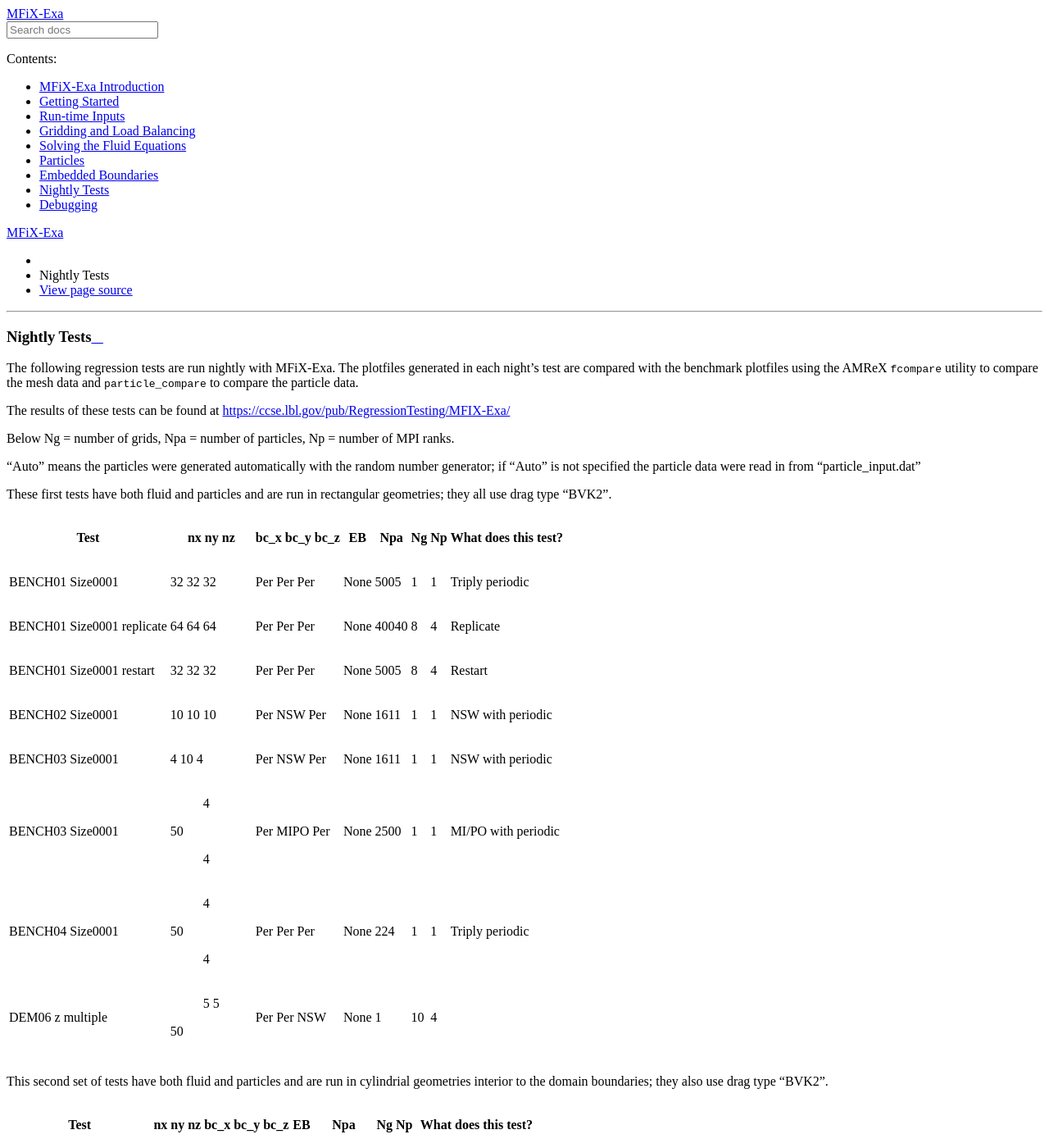
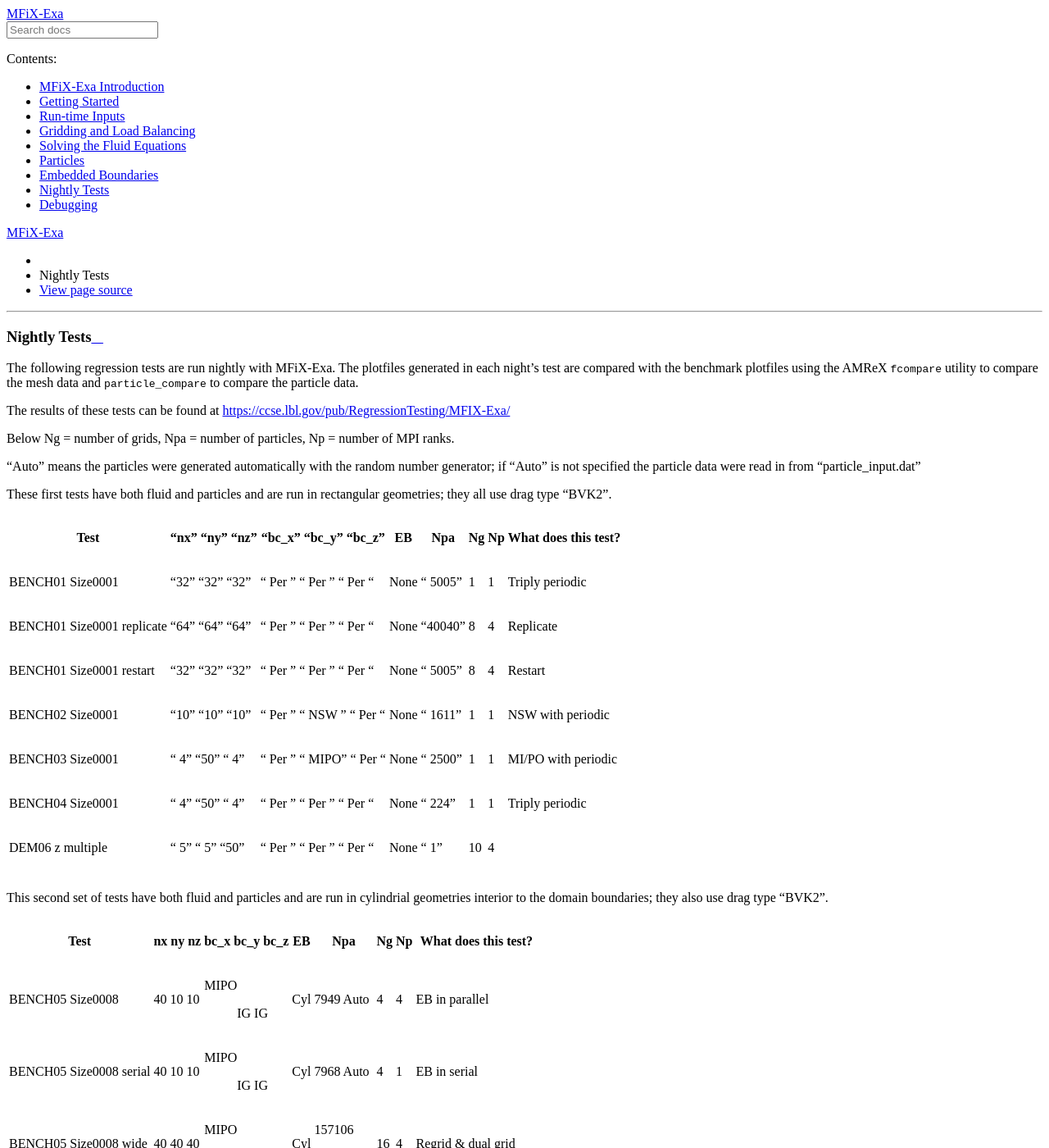
Before and after one commit to mwm126/MFIX-Exa, a Sphinx documentation site: the page built from docs/source/NightlyTests.rst, in a window 1280 px wide and 1400 px high. Shown: the whole window at 82% size. Built offline with Sphinx 7.4.7 and the Read the Docs theme 2.0.0, drawn with Linux system fonts in a browser that asks for light colours; pages that are not in the unit, such as notebooks, are missing from menus.

Commit message:
more playing with spacing in table entries

```diff
--- a/docs/source/NightlyTests.rst
+++ b/docs/source/NightlyTests.rst
@@ -17,43 +17,39 @@
 These first tests have both fluid and particles and are run in rectangular geometries;
 they all use drag type "BVK2".
 
-+-------------------+----+-------+------+--------+----+----+----------------------+
-| Test              | nx | bc_x  | EB   | Npa    | Ng | Np | What does this test? |
-|                   | ny | bc_y  |      |        |    |    |                      |
-|                   | nz | bc_z  |      |        |    |    |                      |
-+===================+====+=======+======+========+====+====+======================+
-| BENCH01           | 32 | Per   | None | 5005   | 1  | 1  | Triply periodic      |
-| Size0001          | 32 | Per   |      |        |    |    |                      |
-|                   | 32 | Per   |      |        |    |    |                      |
-+-------------------+----+-------+------+--------+----+----+----------------------+
-| BENCH01           | 64 | Per   | None | 40040  | 8  | 4  | Replicate            |
-| Size0001          | 64 | Per   |      |        |    |    |                      |
-| replicate         | 64 | Per   |      |        |    |    |                      |
-+-------------------+----+-------+------+--------+----+----+----------------------+
-| BENCH01           | 32 | Per   | None | 5005   | 8  | 4  | Restart              |
-| Size0001          | 32 | Per   |      |        |    |    |                      |
-| restart           | 32 | Per   |      |        |    |    |                      |
-+-------------------+----+-------+------+--------+----+----+----------------------+
-| BENCH02           | 10 | Per   | None | 1611   | 1  | 1  | NSW with periodic    |
-| Size0001          | 10 | NSW   |      |        |    |    |                      |
-|                   | 10 | Per   |      |        |    |    |                      |
-+-------------------+----+-------+------+--------+----+----+----------------------+
-| BENCH03           | 4  | Per   | None | 1611   | 1  | 1  | NSW with periodic    |
-| Size0001          | 10 | NSW   |      |        |    |    |                      |
-|                   | 4  | Per   |      |        |    |    |                      |
-+-------------------+----+-------+------+--------+----+----+----------------------+
-| BENCH03           |  4 | Per   | None | 2500   | 1  | 1  | MI/PO with periodic  |
-| Size0001          | 50 | MIPO  |      |        |    |    |                      |
-|                   |  4 | Per   |      |        |    |    |                      |
-+-------------------+----+-------+------+--------+----+----+----------------------+
-| BENCH04           |  4 | Per   | None | 224    | 1  | 1  | Triply periodic      |
-| Size0001          | 50 | Per   |      |        |    |    |                      |
-|                   |  4 | Per   |      |        |    |    |                      |
-+-------------------+----+-------+------+--------+----+----+----------------------+
-| DEM06             |  5 |  Per  | None |   1    | 10 | 4  |                      |
-| z multiple        |  5 |  Per  |      |        |    |    |                      |
-|                   | 50 |  NSW  |      |        |    |    |                      |
-+-------------------+----+-------+------+--------+----+----+----------------------+
++-------------------+------+---------+------+---------+----+----+----------------------+
+| Test              | "nx" | "bc_x"  | EB   | Npa     | Ng | Np | What does this test? |
+|                   | "ny" | "bc_y"  |      |         |    |    |                      |
+|                   | "nz" | "bc_z"  |      |         |    |    |                      |
++===================+======+=========+======+=========+====+====+======================+
+| BENCH01           | "32" | " Per " | None | " 5005" | 1  | 1  | Triply periodic      |
+| Size0001          | "32" | " Per " |      |         |    |    |                      |
+|                   | "32" | " Per " |      |         |    |    |                      |
++-------------------+------+---------+------+---------+----+----+----------------------+
+| BENCH01           | "64" | " Per " | None | "40040" | 8  | 4  | Replicate            |
+| Size0001          | "64" | " Per " |      |         |    |    |                      |
+| replicate         | "64" | " Per " |      |         |    |    |                      |
++-------------------+------+---------+------+---------+----+----+----------------------+
+| BENCH01           | "32" | " Per " | None | " 5005" | 8  | 4  | Restart              |
+| Size0001          | "32" | " Per " |      |         |    |    |                      |
+| restart           | "32" | " Per " |      |         |    |    |                      |
++-------------------+------+---------+------+---------+----+----+----------------------+
+| BENCH02           | "10" | " Per " | None | " 1611" | 1  | 1  | NSW with periodic    |
+| Size0001          | "10" | " NSW " |      |         |    |    |                      |
+|                   | "10" | " Per " |      |         |    |    |                      |
++-------------------+------+---------+------+---------+----+----+----------------------+
+| BENCH03           | " 4" | " Per " | None | " 2500" | 1  | 1  | MI/PO with periodic  |
+| Size0001          | "50" | " MIPO" |      |         |    |    |                      |
+|                   | " 4" | " Per " |      |         |    |    |                      |
++-------------------+------+---------+------+---------+----+----+----------------------+
+| BENCH04           | " 4" | " Per " | None | "  224" | 1  | 1  | Triply periodic      |
+| Size0001          | "50" | " Per " |      |         |    |    |                      |
+|                   | " 4" | " Per " |      |         |    |    |                      |
++-------------------+------+---------+------+---------+----+----+----------------------+
+| DEM06             | " 5" | " Per " | None | "    1" | 10 | 4  |                      |
+| z multiple        | " 5" | " Per " |      |         |    |    |                      |
+|                   | "50" | " Per " |      |         |    |    |                      |
++-------------------+------+---------+------+---------+----+----+----------------------+
 
 This second set of tests have both fluid and particles and are run in cylindrial geometries
 interior to the domain boundaries; they also use drag type "BVK2".
```
